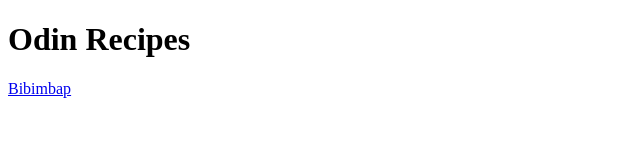
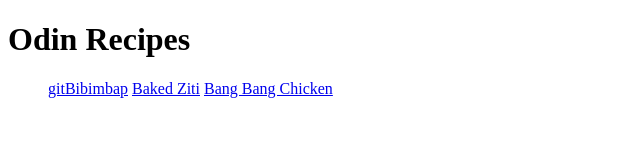
Before and after one commit to Simonhrp07/odin-recipes, a plain HTML site: page index.html in a window 1280 px wide. Shown: the whole page, without its empty margins (0-640 px from the left). Drawn offline with Linux system fonts and the light colour scheme.

Commit message:
add link in index.html to bibimbap.html and bang-chicken.html

```diff
--- a/index.html
+++ b/index.html
@@ -7,6 +7,10 @@
 </head>
 <body>
   <h1>Odin Recipes</h1>
-  <a href="recipes/bibimbap.html">Bibimbap</a>
+  <ul>
+  <a href="recipes/bibimbap.html">gitBibimbap</a>
+<a href="recipes/baked-ziti.html">Baked Ziti</a>
+<a href="recipes/bang-chicken.html">Bang Bang Chicken</a>
+</ul>
 </body>
 </html>
```
